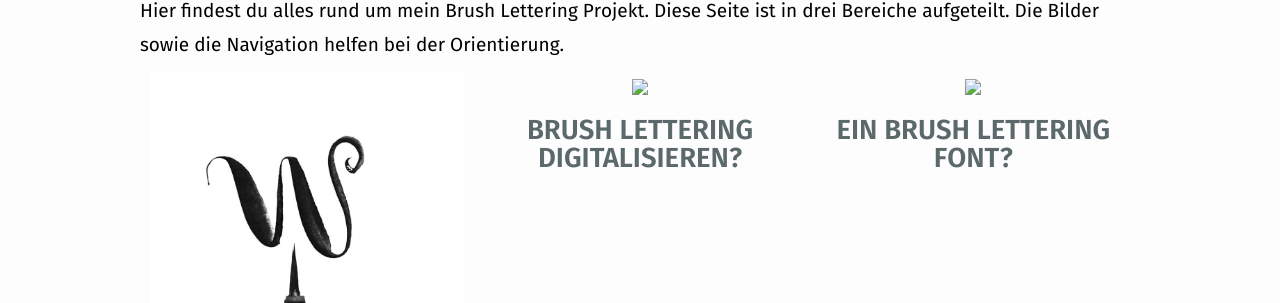
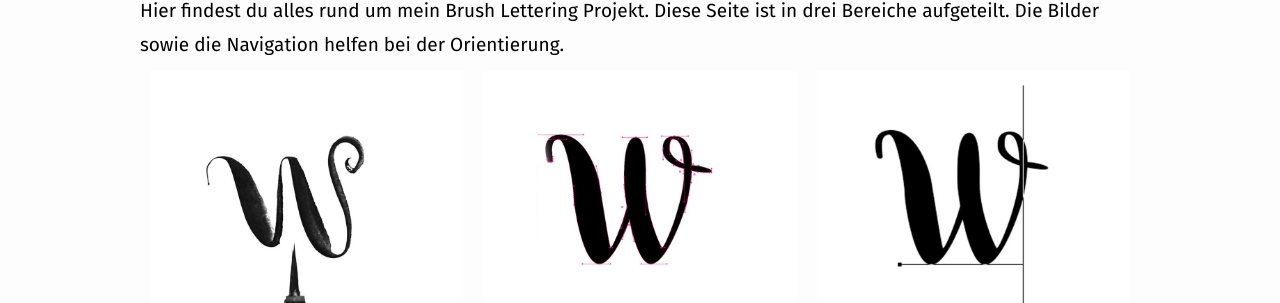
Before and after one commit to mynimi/font-project, a plain HTML site: page index.html in a window 1280 px wide. Shown: the part 497-800 px from the top of the page. Drawn offline with Linux system fonts and the light colour scheme.

Commit message:
img links forgotten

```diff
--- a/index.html
+++ b/index.html
@@ -66,9 +66,9 @@ Diese Seite ist in drei Bereiche aufgeteilt. Die Bilder sowie die Navigation hel
       <div class="grid">
         <div class="box"><a href="/font-project/wasesist"><img src="/font-project/img/bl_w.jpg">
             <h3>Was ist Brush Lettering?</h3></a></div>
-        <div class="box"><a href="#"><img src="/font-project/digitalisieren/bedeutung">
+        <div class="box"><a href="/font-project/digitalisieren/bedeutung"><img src="/font-project/img/digi_w.jpg">
             <h3>Brush Lettering Digitalisieren?</h3></a></div>
-        <div class="box"><a href="#"><img src="/font-project/font/motivation">
+        <div class="box"><a href="/font-project/font/motivation"><img src="/font-project/img/font_w.jpg">
             <h3>Ein Brush Lettering Font?</h3></a></div>
       </div>
     </div>
```
Also changed, not shown: 1 other file.
